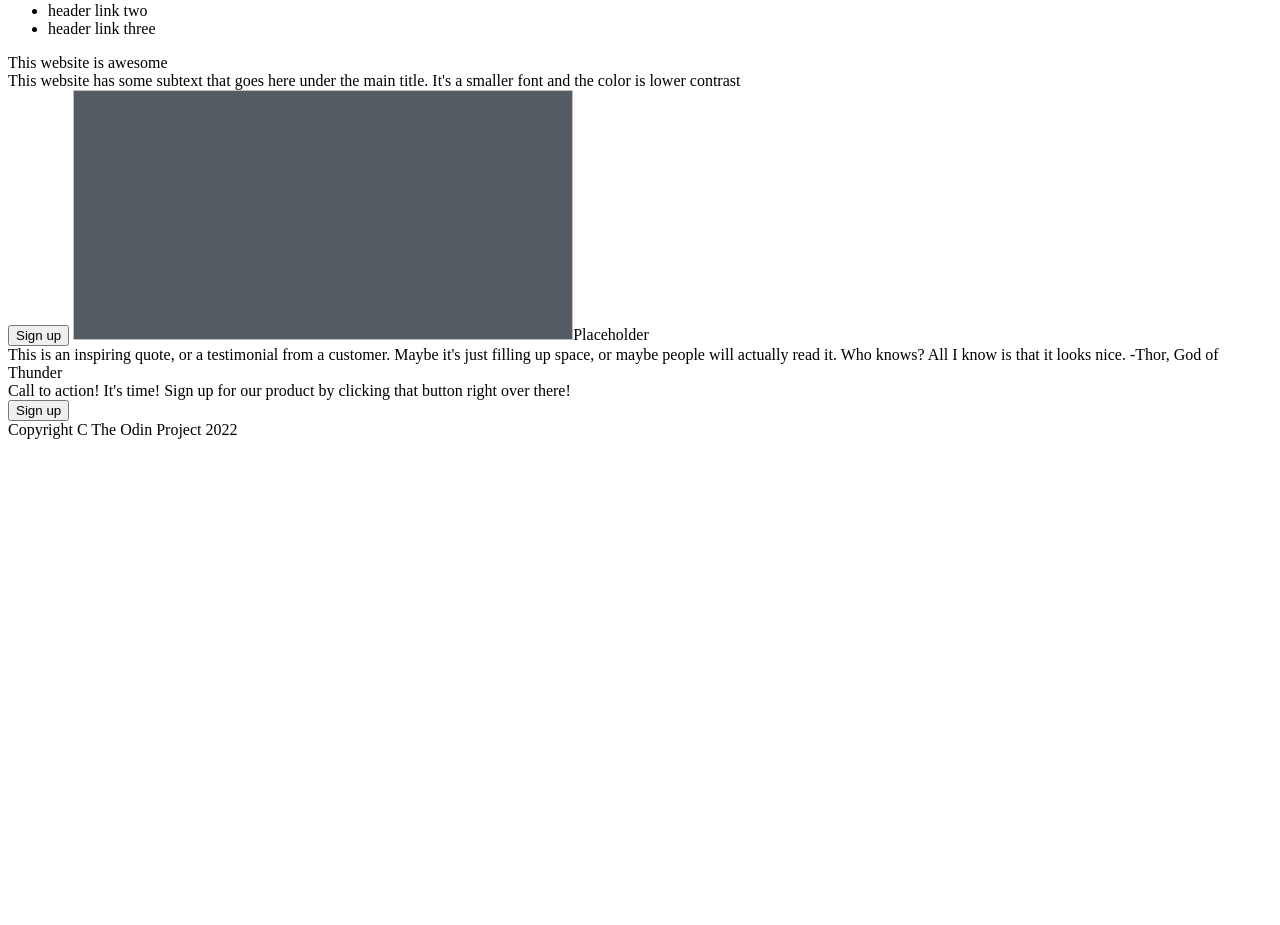
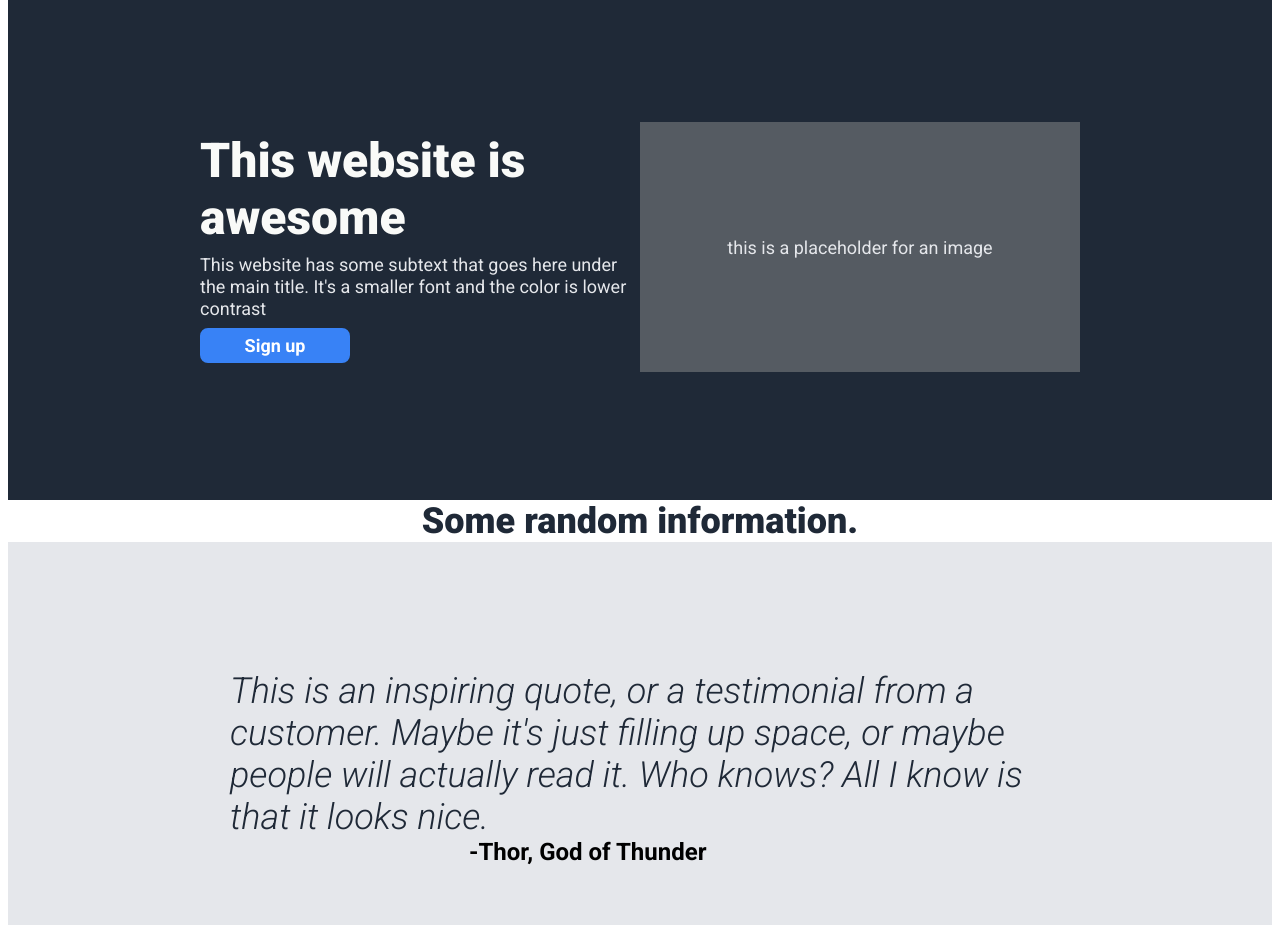
Before and after one commit to aspray0/odin-landing-page, a plain HTML site: page index.html in a window 1280 px wide. Shown: the part 58-983 px from the top of the page. Before the commit the page ends 800 px from the top, so only its background shows below. Drawn offline with Linux system fonts and the light colour scheme.

Commit message:
Finished all sections except for Hero and Info. Only minor changes needed for Hero, Info is missing all content.

```diff
--- a/index.html
+++ b/index.html
@@ -6,58 +6,69 @@
         <meta charset="utf-8">
         <link rel="stylesheet" href="./style.css">
         <title>Landing Page</title>
+        <link rel="preconnect" href="https://fonts.googleapis.com">
+        <link rel="preconnect" href="https://fonts.gstatic.com" crossorigin>
+        <link href="https://fonts.googleapis.com/css2?family=Roboto:ital,wght@0,400;0,700;0,900;1,300&display=swap" rel="stylesheet">
     </header>
 
     <body>
         <div class="hero">
             <div class="header">
                 <div class="header-logo">
-                    Header Logo
+                    <text>Header Logo</text>
                 </div>
                 <div class="header-link">
                     <ul>
-                        <li>header link one</li>
-                        <li>header link two</li>
-                        <li>header link three</li>
+                        <li><text>header link one</text></li>
+                        <li><text>header link two</text></li>
+                        <li><text>header link three</text></li>
                     </ul>
                 </div>
             </div>
+            <div class="hero-content">
+                <div class="hero-left">
                     <div class="hero-main">
-                This website is awesome
+                        <text>This website is awesome</text>
                     </div>
                     <div class="hero-secondary">
-                This website has some subtext that goes here under the main title. It's a smaller font and the color is lower contrast
+                        <text>This website has some subtext that goes here under the main title. It's a smaller font and the color is lower contrast</text>
                     </div>
                     <button class="sign-up">
-                Sign up
+                        <text>Sign up</text>
                     </button>
-            <img>Placeholder
+                </div>
+                <div class="hero-right">
+                    <text>this is a placeholder for an image</text>
+                </div>
+            </div>
         </div>
         <div class="body">
             <div class="info">
                 <div class="info-header">
-
+                    <text>Some random information.</text>
                 </div>
                 <div class="cards">
 
                 </div>
             </div>
             <div class="quote">
-                This is an inspiring quote, or a testimonial from a customer. Maybe it's just filling up space, or maybe people will actually read it. Who knows? All I know is that it looks nice.
-                -Thor, God of Thunder
+                <text class="quote-text">This is an inspiring quote, or a testimonial from a customer. Maybe it's just filling up space, or maybe people will actually read it. Who knows? All I know is that it looks nice.</text>
+                <text class="quote-credit">-Thor, God of Thunder</text>
             </div>
             <div class="cta">
-                <div class="cta">
-                    Call to action! It's time!
-                    Sign up for our product by clicking that button right over there!
+                <div class="cta-card">
+                    <div class="cta-text">
+                        <text class="cta-main">Call to action! It's time!</text>
+                        <text class="cta-secondary">Sign up for our product by clicking that button right over there!</text>
                     </div>
                     <button class="sign-up">
-                    Sign up
+                        <text>Sign up</text>
                     </button>
                 </div>
             </div>
+        </div>
         <div class="footer">
-            Copyright C The Odin Project 2022
+            <text>Copyright &#169 The Odin Project 2022</text>
         </div>
     </body>
 
--- a/style.css
+++ b/style.css
@@ -1,7 +1,174 @@
 /* style.css */
 
-img {
+text {
+    font-family: 'Roboto', sans-serif;
+}
+
+.hero-right {
+    display: flex;
     width: 500px;
     height: 250px;
     background-color: hsla(214, 7%, 36%, 1);
+    justify-content: center;
+    align-items: center;
 }
+
+ul {
+    display: flex;
+    margin: 0;
+    padding: 0;
+    list-style: none;
+    gap: 16px;
+}
+
+.hero {
+    display: flex;
+    flex-direction: column;
+    padding: 0 12em;
+}
+
+.header {
+    display: flex;
+    margin-top: 16px;
+    align-items: baseline;
+}
+
+.header-logo {
+    margin-right: auto;
+    font-size: 24px;
+    font-weight: 700;
+    color: #F9FAF8;
+}
+
+.hero-content {
+    display: flex;
+    margin-top: 8em;
+    margin-bottom: 8em;
+    justify-content: space-between;
+    align-items: center;
+}
+
+.hero-left {
+    height: 250px;
+    width: 500px;
+    display: flex;
+    flex-flow: column wrap;
+    justify-content: center;
+    align-items: flex-start;
+    gap: 8px;
+}
+
+.hero,
+.footer {
+    background-color: #1F2937;
+}
+
+.header-link,
+.hero-secondary,
+.footer,
+.hero-right {
+    font-size: 18px;
+    color: #E5E7EB;
+}
+
+.hero-main {
+    font-size: 48px;
+    font-weight: 900;
+    color: #F9FAF8;
+}
+
+.info {
+    display: flex;
+    flex-flow: column nowrap;
+    align-items: center;
+}
+
+.info-header {
+    color: #1F2937;
+    font-size: 36px;
+    font-weight: 900;
+}
+
+.quote {
+    display: flex;
+    flex-flow: column nowrap;
+    justify-content: center;
+    align-content: center;
+    background-color: #E5E7EB;
+    padding: 8em;
+}
+
+.quote-text {
+    color: #1F2937;
+    font-size: 36px;
+    font-weight: 300;
+    font-style: italic;
+    width: 820px;
+    align-self: center;
+}
+
+.quote-credit {
+    font-size: 24px;
+    font-weight: 700;
+    width: 675px;
+    align-self: flex-end;
+}
+
+.cta {
+    display: flex;
+    justify-content: center;
+    align-items: center;
+}
+
+.cta-card {
+    background-color: #3882F6;
+    border-radius: 8px;
+    margin-top: 6em;
+    margin-bottom: 6em;
+    width: 960px;
+    padding: 3em;
+    display: flex;
+    justify-content: space-evenly;
+}
+
+.cta-text {
+    display: flex;
+    flex-direction: column;
+}
+
+button.sign-up {
+    display: flex;
+    font-size: 18px;
+    font-weight: 700;
+    justify-content: center;
+    align-items: center;
+    color: #FFFFFF;
+    height: 35px;
+    width: 150px;
+    border: solid 2px;
+    border-color: #3882F6;
+    background-color:#3882F6;
+    border-radius: 8px;
+}
+
+.cta-card .sign-up {
+    border-color: white;
+}
+
+.cta-main {
+    font-size: 24px;
+    font-weight: 700;
+    color: #F9FAF8;
+}
+
+.cta-secondary {
+    font-size: 18px;
+    color: #E5E7EB;
+}
+
+.footer {
+    display: flex;
+    padding: 2em 0;
+    justify-content: center;
+    align-items: center;
+}
```
Lines whose indentation alone changed are shown as unchanged.
